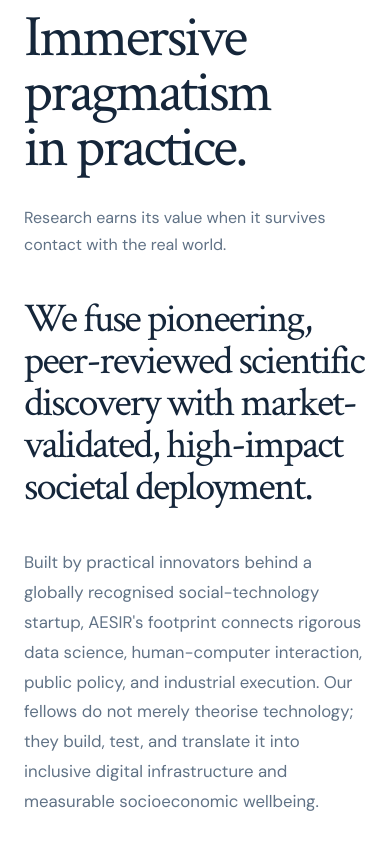
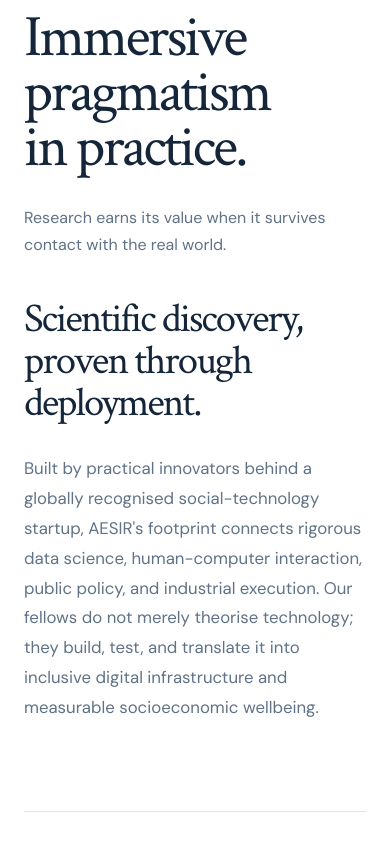
Before and after one commit to rilluaaa/Aesir-web, a React (Vite) app: page / in a window 390 px wide. Shown: the part 1247-2089 px from the top of the page. Built offline with nearby package versions, Linux system fonts and the light colour scheme.

Commit message:
Refine AESIR thesis and project interactions

```diff
--- a/src/components/AesirResearchSite.css
+++ b/src/components/AesirResearchSite.css
@@ -333,7 +333,8 @@
 .thesis-section {
   display: grid;
   grid-template-columns: minmax(0, 0.8fr) minmax(0, 1.3fr);
-  gap: 90px;
+  column-gap: 90px;
+  row-gap: 30px;
   align-items: start;
   border-bottom: 1px solid var(--launch-line);
 }
@@ -362,9 +363,13 @@
   text-wrap: balance;
 }
 
-.thesis-body {
+.thesis-statement {
   grid-column: 2;
+}
+
+.thesis-statement .thesis-body {
   max-width: 760px;
+  margin-top: 30px;
   color: var(--launch-muted);
   font-size: 1.05rem;
   line-height: 1.78;
@@ -937,6 +942,11 @@
   content-visibility: auto;
   contain: layout paint style;
   contain-intrinsic-size: auto 470px;
+  transition: transform 240ms cubic-bezier(0.22, 1, 0.36, 1);
+}
+
+.project-card:hover {
+  transform: translateY(-8px);
 }
 
 .project-card__media {
@@ -948,6 +958,7 @@
   border-radius: 22px;
   background: var(--launch-cream);
   contain: paint;
+  transition: background-color 200ms ease, box-shadow 240ms cubic-bezier(0.22, 1, 0.36, 1);
 }
 
 .project-card__media img {
@@ -965,6 +976,7 @@
 
 .project-card:hover .project-card__media {
   background: var(--launch-sand-soft);
+  box-shadow: 0 18px 42px rgba(31, 69, 105, 0.16);
 }
 
 .project-card__content {
@@ -1127,33 +1139,12 @@
   font-size: 0.72rem;
 }
 
-.archive-heading {
-  display: grid;
-  grid-template-columns: 1fr 1fr;
-  gap: 60px;
-  align-items: end;
-  margin-top: 115px;
-  padding: 0;
-}
-
-.archive-heading h3 {
-  font-size: 2.5rem;
-}
-
-.archive-heading p {
-  justify-self: end;
-  max-width: 470px;
-  color: var(--launch-muted);
-  font-size: 0.86rem;
-  line-height: 1.65;
-}
-
 .archive-strip {
   display: grid;
   grid-auto-columns: minmax(220px, 26%);
   grid-auto-flow: column;
   gap: 16px;
-  margin-top: 34px;
+  margin-top: 82px;
   padding-bottom: 12px;
   overflow-x: auto;
   scroll-snap-type: x mandatory;
@@ -1199,9 +1190,11 @@
 }
 
 .contact-layout a {
-  width: min(760px, 100%);
+  width: auto;
+  min-width: 160px;
   min-height: 66px;
   margin-top: 38px;
+  padding-inline: 26px;
   font-size: 0.95rem;
 }
 
@@ -1365,7 +1358,7 @@
     grid-template-columns: 1fr;
   }
 
-  .thesis-body {
+  .thesis-statement {
     grid-column: 1;
   }
 
@@ -1650,17 +1643,6 @@
     border-radius: 14px;
   }
 
-  .archive-heading {
-    grid-template-columns: 1fr;
-    gap: 18px;
-    margin-top: 80px;
-    padding: 0;
-  }
-
-  .archive-heading p {
-    justify-self: start;
-  }
-
   .archive-strip {
     grid-auto-columns: 68%;
   }
--- a/src/components/AesirResearchSite.jsx
+++ b/src/components/AesirResearchSite.jsx
@@ -47,7 +47,7 @@
       {
         id: "application",
         label: "Applied Direction",
-        title: "From civic frameworks to testable public experiences.",
+        title: "Turning civic frameworks into public experiences.",
         body: [
           "AESIR translates this agenda into programmes that can be tested with real communities and institutions. Smart Sports applies gerontechnology and movement-based interaction to preventive exercise for older adults, while mixed-reality AED and CPR training gives learners a safe, repeatable environment for practising emergency decisions before a real incident occurs.",
           "Tree Portal and environmental learning games extend the same principle into citizen science and public education. Together, these deployments create an applied foundation for evaluating participation, comprehension, accessibility, and adoption—evidence that can inform more inclusive healthcare, community services, and smart-city infrastructure.",
@@ -398,9 +398,9 @@
         <h2>Immersive pragmatism in practice.</h2>
         <p>Research earns its value when it survives contact with the real world.</p>
       </div>
+      <div className="thesis-statement">
         <blockquote>
-        We fuse pioneering, peer-reviewed scientific discovery with market-validated, high-impact
-        societal deployment.
+          Scientific discovery, proven through deployment.
         </blockquote>
         <p className="thesis-body">
           Built by practical innovators behind a globally recognised social-technology startup, AESIR's
@@ -408,6 +408,7 @@
           industrial execution. Our fellows do not merely theorise technology; they build, test, and
           translate it into inclusive digital infrastructure and measurable socioeconomic wellbeing.
         </p>
+      </div>
     </section>
   );
 }
@@ -789,10 +790,6 @@
           ))}
         </div>
 
-        <div className="archive-heading" data-enter>
-          <h3>AESIR field archive</h3>
-          <p>A visual record of public education, business programs, training, and founder milestones.</p>
-        </div>
         <div className="archive-strip" data-enter>
           {archivePhotos.map(([src, alt]) => (
             <img key={src} src={asset(src)} alt={alt} loading="lazy" decoding="async" />
```
Also changed, not shown: .impeccable/design.json, 1 other file (tests, documents, lock files or other folders). Lines whose indentation alone changed are shown as unchanged.
